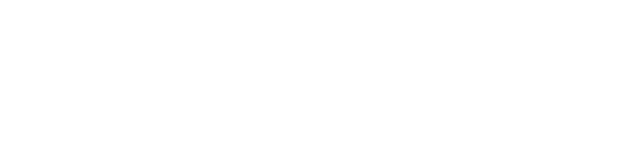
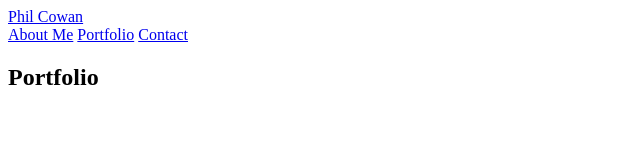
Before and after one commit to phil4lif/new-basic-portfolio, a plain HTML site: page portfolio.html in a window 1280 px wide. Shown: the whole page, without its empty margins (0-640 px from the left). Drawn offline with Linux system fonts and the light colour scheme.

Commit message:
added the header html to contact and portfolio page

```diff
--- a/portfolio.html
+++ b/portfolio.html
@@ -8,6 +8,25 @@
     <title>Portfolio</title>
 </head>
 <body>
+        <header id="masthead">
+                <div class="container">
+                <a href="index.html" id="logo">Phil Cowan</a>
+
+                <nav>
+                <a href="index.html">About Me</a>
+
+                <a href="portfolio.html">Portfolio</a>
+
+                <a href="contact.html">Contact</a>
+                </nav>
+                </div>
+            </header>
+
+            <section class="main-section">
+                <h1>Portfolio</h1>
+
+
+            </section>
 
 </body>
 </html>
```
Also changed, not shown: contact.html (+19 -0 lines), index.html (+1 -1 lines).
